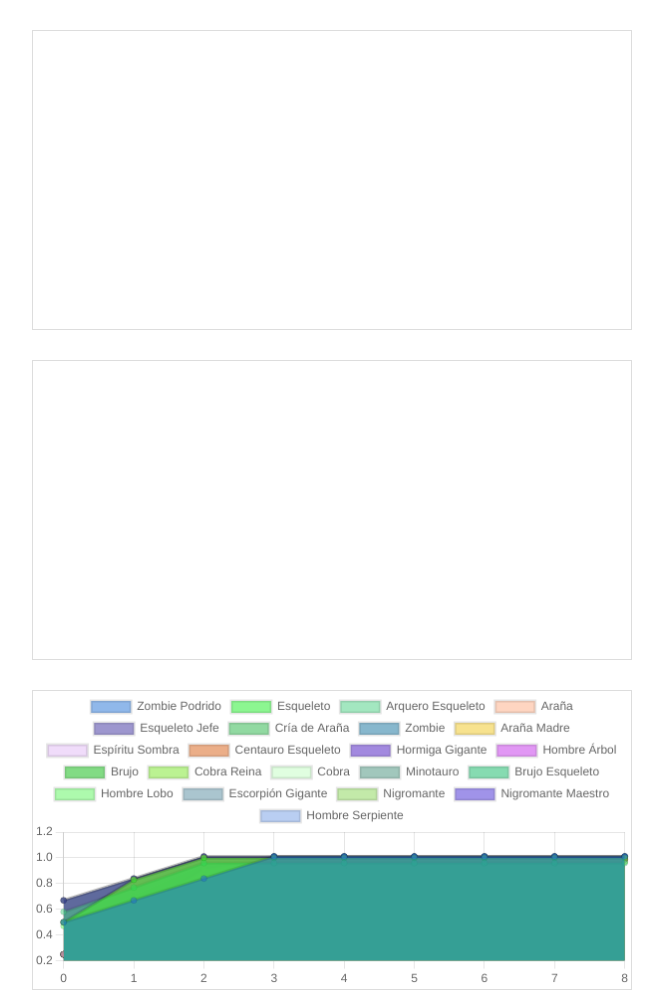
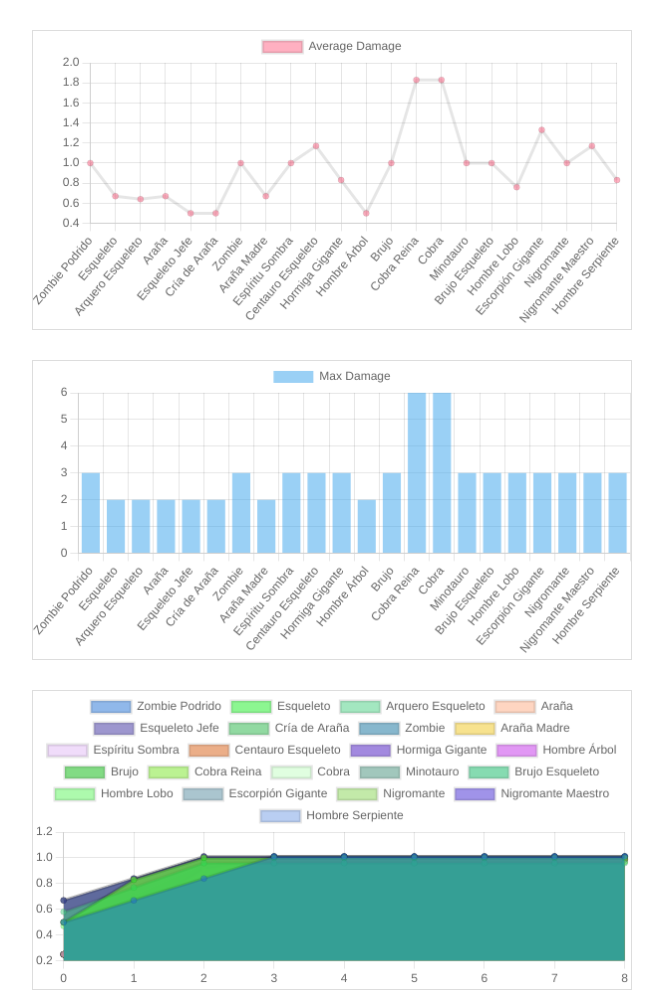
Before and after one commit to MarcosDelSer/LaLeyendaDeDaggar, a plain HTML site: page index.html in a window 1280 px wide. Shown: the top 993 px of the page, without its empty margins (308-971 px from the left). Drawn offline with nearby package versions, Linux system fonts and the light colour scheme.

Commit message:
Update index.html

```diff
--- a/index.html
+++ b/index.html
@@ -4,10 +4,6 @@
     <meta charset="UTF-8">
     <title>Monster Damage Dashboard</title>
     <script src="https://cdn.jsdelivr.net/npm/chart.js"></script>
-    <!-- Include the Boxplot plugin -->
-    <!--
-    <script src="https://cdn.jsdelivr.net/npm/chartjs-chart-box-and-violin-plot@latest"></script>
-    Include the Boxplot plugin -->
     <style>
         .chart-container {
             width: 600px;
@@ -26,12 +22,6 @@
     <div class="chart-container">
         <canvas id="maxDamageChart"></canvas>
     </div>
-    <!--
-    <div class="chart-container">
-        <canvas id="damageOutputBoxPlot"></canvas>
-    </div>
-    -->
-
     <div class="chart-container">
         <canvas id="cumulativeDamageChart"></canvas>
     </div>
@@ -58,47 +48,43 @@
 
         function createDamageCharts(data) {
             // Common data mappings
-            const coinValues = data.map(d => d['daño_medio']);
             const averageDamages = data.map(d => d['daño_medio']);
             const maxDamages = data.map(d => d['daño max']);
-            const damageOutputs = data.map(d => {
-                return {
-                    min: Math.min(...Object.values(d).slice(6, 15)),
-                    q1: d['prob_daño_2'],
-                    median: d['prob_daño_4'],
-                    q3: d['prob_daño_6'],
-                    max: Math.max(...Object.values(d).slice(6, 15))
-                };
-            });
 
             // Initialize contexts for charts
             const avgDamageCtx = document.getElementById('averageDamageChart').getContext('2d');
             const maxDamageCtx = document.getElementById('maxDamageChart').getContext('2d');
-            //const boxPlotCtx = document.getElementById('damageOutputBoxPlot').getContext('2d');
             const cumulativeDamageCtx = document.getElementById('cumulativeDamageChart').getContext('2d');
             const utilityScoreCtx = document.getElementById('utilityScoreChart').getContext('2d');
             const damageProbHistCtx = document.getElementById('damageProbabilityHistogram').getContext('2d');
 
-            // Average and Max Damage Charts
-            new Chart(avgDamageCtx, { /* As previously defined */ });
-            new Chart(maxDamageCtx, { /* As previously defined */ });
-
-            /*
-            // Box Plot for Damage Outputs
-            new Chart(boxPlotCtx, {
-                type: 'boxplot',
+            // Average Damage Chart
+            new Chart(avgDamageCtx, {
+                type: 'line',
                 data: {
                     labels: data.map(d => d.nombre),
                     datasets: [{
-                        label: 'Damage Output Distribution',
-                        data: damageOutputs,
-                        backgroundColor: 'rgba(255, 204, 0, 0.5)'
+                        label: 'Average Damage',
+                        data: averageDamages,
+                        backgroundColor: 'rgba(255, 99, 132, 0.5)'
                     }]
                 }
             });
-            */
 
-            // Cumulative Damage Probability Chart (area chart)
+            // Max Damage Chart
+            new Chart(maxDamageCtx, {
+                type: 'bar',
+                data: {
+                    labels: data.map(d => d.nombre),
+                    datasets: [{
+                        label: 'Max Damage',
+                        data: maxDamages,
+                        backgroundColor: 'rgba(54, 162, 235, 0.5)'
+                    }]
+                }
+            });
+
+            // Cumulative Damage Probability Chart
             new Chart(cumulativeDamageCtx, {
                 type: 'line',
                 data: {
@@ -137,9 +123,6 @@
                     }]
                 }
             });
-
-            // Individual Monster Charts (as previously defined)
-            data.forEach((monster, idx) => { /* As previously defined */ });
         }
 
         function calculateCumulativeProbabilities(monster) {
```
